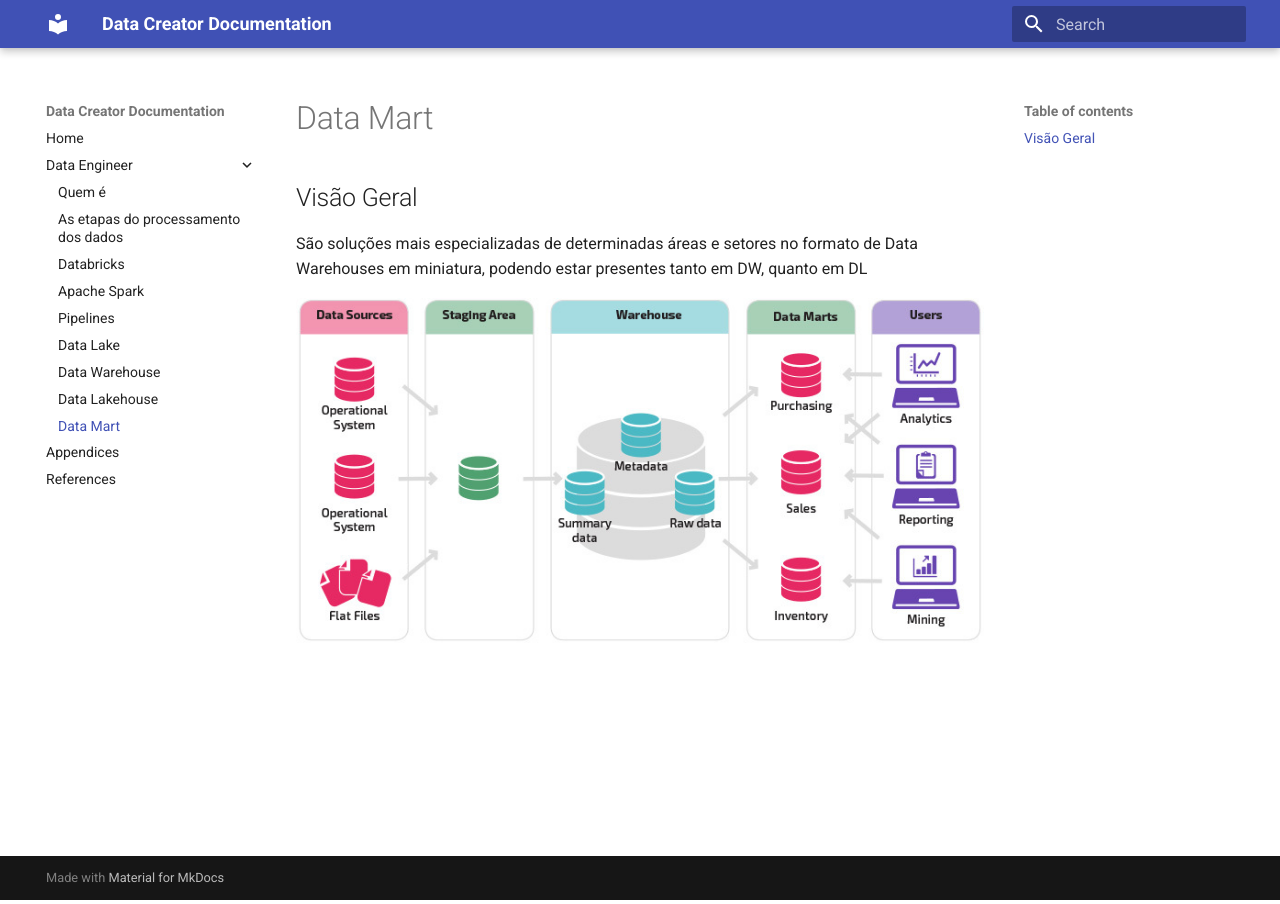
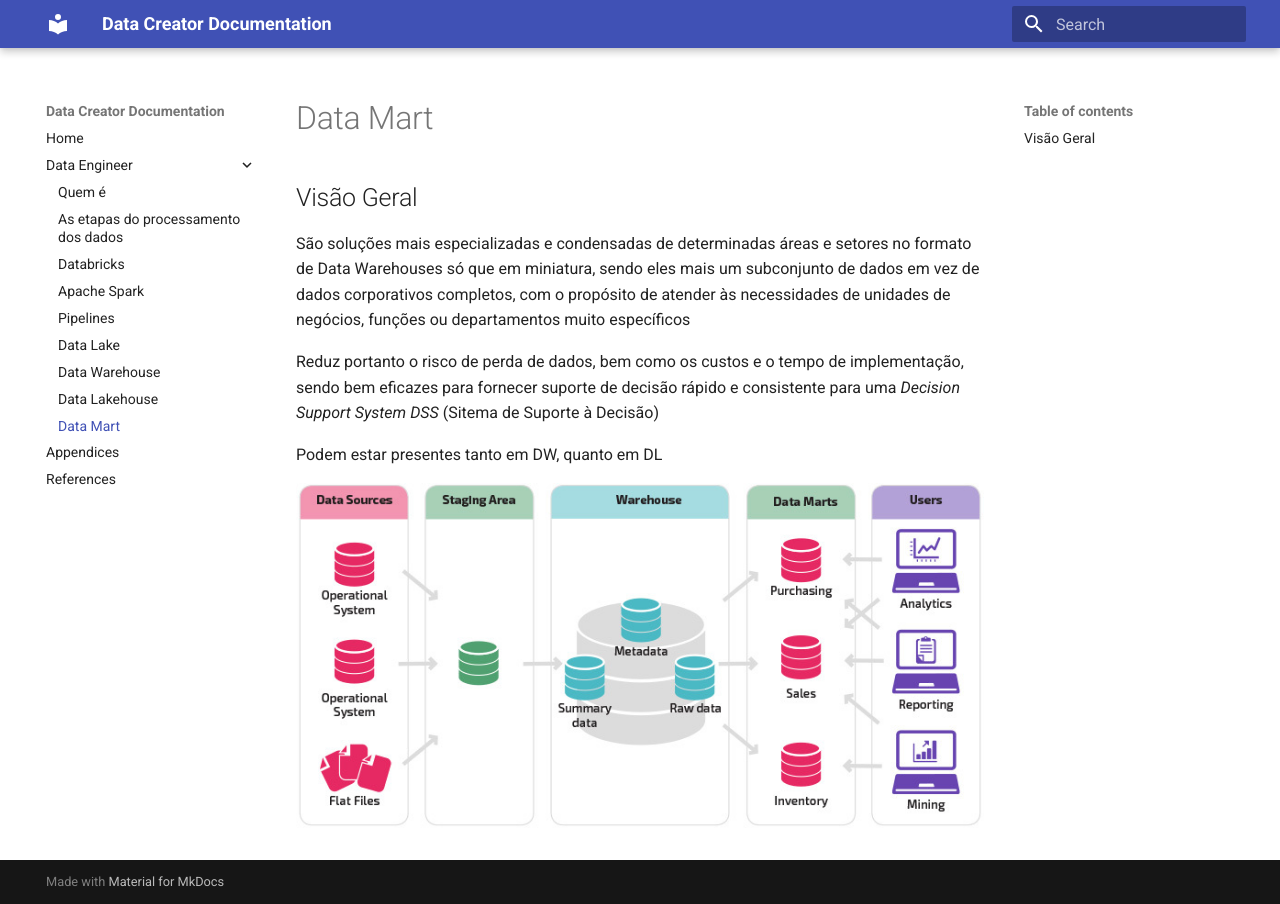
Before and after one commit to de-gratis/Data-Creator, an MkDocs documentation site: the page built from docs/Data Engineer/dataMart.md, in a window 1280 px wide. Built offline with MkDocs 1.6.1 and Material for MkDocs 9.7.7, drawn with Linux system fonts in a browser that asks for light colours.

Commit message:
uou data mart

```diff
--- a/docs/Data Engineer/dataMart.md
+++ b/docs/Data Engineer/dataMart.md
@@ -1,5 +1,9 @@
 ## Visão Geral
 
-São soluções mais especializadas de determinadas áreas e setores no formato de Data Warehouses em miniatura, podendo estar presentes tanto em DW, quanto em DL
+São soluções mais especializadas e condensadas de determinadas áreas e setores no formato de Data Warehouses só que em miniatura, sendo eles mais um subconjunto de dados em vez de dados corporativos completos, com o propósito de atender às necessidades de unidades de negócios, funções ou departamentos muito específicos
+
+Reduz portanto o risco de perda de dados, bem como os custos e o tempo de implementação, sendo bem eficazes para fornecer suporte de decisão rápido e consistente para uma *Decision Support System DSS* (Sitema de Suporte à Decisão)
+
+Podem estar presentes tanto em DW, quanto em DL
 
 [![Arquitetura de um Data Mart](./assets/dataMart.jpg)](https://consultabd.wordpress.com/2018/11/13/bi-data-marts/)
```
